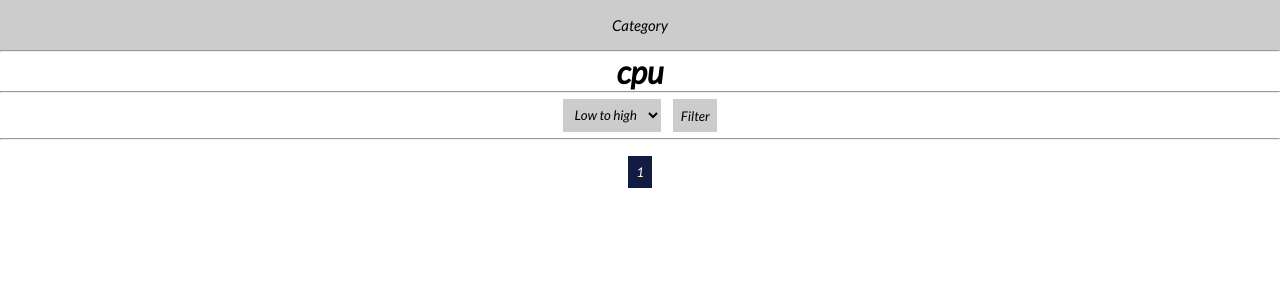
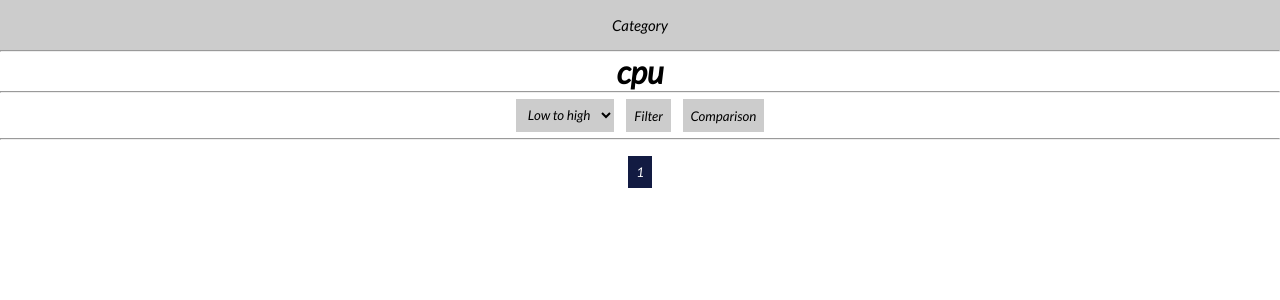
Before and after one commit to Ultrahalf/Pc-comp-picker, a Flask app: page /component/cpu in a window 1280 px wide. Shown: the part 60-360 px from the top of the page. Run offline with Flask 2, Linux system fonts and the light colour scheme; data that the repository does not hold is empty; some libraries are stand-ins or nearby versions.

Commit message:
moves comparison to component page

```diff
--- a/src/serve/static/script.js
+++ b/src/serve/static/script.js
@@ -54,15 +54,30 @@ if(document.querySelector(".btn_category")) {
 //  FILTER PAGE
 
 if(document.querySelector("#openfilter")) {
-    document.querySelector("#openfilter").addEventListener("click", (event) => {
+    document.querySelector("#openfilter").addEventListener("click", () => {
         document.querySelector("#features-page").style.width = "100%";
     });
 }
 
 if(document.querySelector("#features-page > .closebtn")) {
-    document.querySelector("#features-page > .closebtn").addEventListener("click", (event) => {
+    document.querySelector("#features-page > .closebtn").addEventListener("click", () => {
         document.querySelector("#features-page").style.width = "0%";
     });
 }
 
 //  END OF FILTER PAGE
+
+//  COMPARISON
+
+if(document.querySelector("#openComparison")) {
+    document.querySelector("#openComparison").addEventListener("click", () => {
+        document.querySelector("#comparison-page").style.width = "100%";
+    });
+}
+
+if(document.querySelector("#comparison-page > .closebtn")) {
+    document.querySelector("#comparison-page > .closebtn").addEventListener("click", () => {
+        document.querySelector("#comparison-page").style.width = "0%";
+    });
+}
+//  END OF COMPARISON
--- a/src/serve/static/style.css
+++ b/src/serve/static/style.css
@@ -221,6 +221,15 @@ h1#category {
     display: flex;
     flex-direction: column;
     color: var(--light-color);
+}
+
+/* COMPARISON PAGE*/
+#comparison-page.overlay {
+    background-color: var(--light-color);
+}
+
+.overlay .closebtn:hover {
+    color: var(--dark-color);
 }
 
 @media screen and (max-height: 450px) {
--- a/src/serve/templates/component.html
+++ b/src/serve/templates/component.html
@@ -24,6 +24,7 @@
         <option>High to low</option>
     </select>
     <button id="openfilter"> Filter</button>
+    <button id="openComparison"> Comparison</button>
 </div>
 <hr/>
 
@@ -46,6 +47,12 @@
                 <button type="submit" name="submit">Submit</button>
             </form>
         </div>
+    </div>
+</div>
+
+<div id="comparison-page" class="overlay">
+    <a href="javascript:void(0)" class="closebtn">&times;</a>
+    <div class="overlay-content">
     </div>
 </div>
 
--- a/src/serve/templates/wishlist.html
+++ b/src/serve/templates/wishlist.html
@@ -6,7 +6,6 @@
 
                 <nav class="wishlist-nav">
                     <div class="tab">Wishlist</div>
-                    <div class="tab">Comparison</div>
                     <div class="tab">Price graph</div>
                     <div class="tab">Share</div>
                 </nav>
@@ -57,7 +56,6 @@
                                 {% endfor %}
                             </div>
                         </div>
-                    <div id="comparison" class="tab-content">comparision test</div>
                     <div id="price-graph" class="tab-content">price graph test</div>
                     <div id="share" class="tab-content">Share test</div>
                 </div>
```
